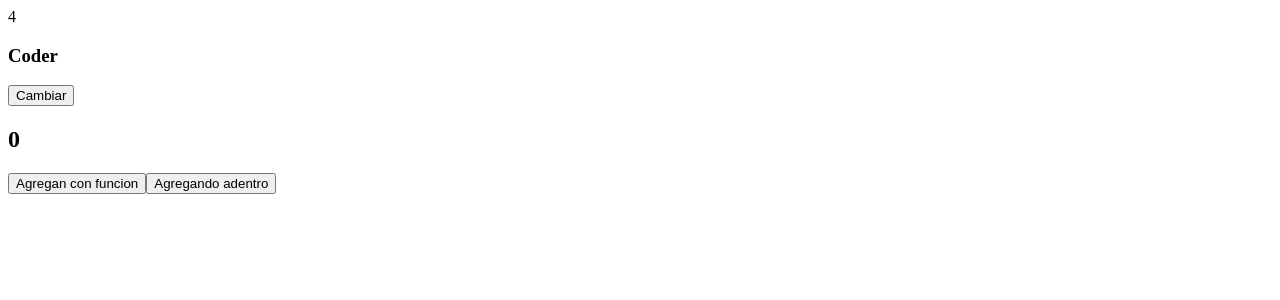
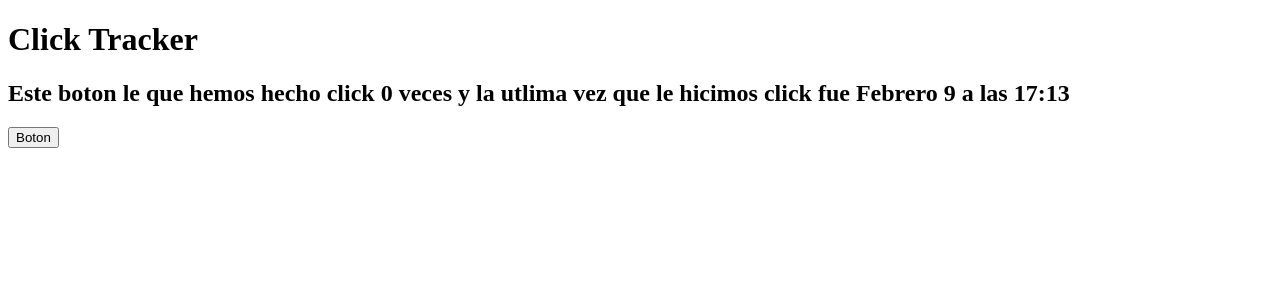
Before and after one commit to VictorCanas/e-commerce, a React (Vite) app: page / in a window 1280 px wide. Shown: the top 300 px of the page. Built offline with nearby package versions, Linux system fonts and the light colour scheme.

Commit message:
clicktracker exercise

```diff
--- a/src/App.jsx
+++ b/src/App.jsx
@@ -1,53 +1,20 @@
 import { useState } from "react";
 import React from "react";
-import ComponenteA from "./components/ComponenteA";
 
-const App = () => {
-  //TODO:PROPIDEADES-PROPS-EJEMPLO
-  //Aqui creamos una funcion que muestra en la consola
-  const comision = () => {
-    console.log("Comision 51100");
-  };
-
-  //Ejemplo de pasar children a padre - creo una funcion que recibe parametro valor
-  const tomarValor = (valor) => {
-    //El valor es 456 y viene de ComponenteA.jsx
-    console.log("el valor es: " + valor);
-  };
-
-  //TODO:USANDO HOOKS
-  //Coder es el valor incial
-  const [nombre, setNombre] = useState("Coder"); //Dentro de usestate se puede pasar cualquier tipo de datos
-  const [cantidad, setCantidad] = useState(0);
-
-  console.log(nombre);
-  //numero => variable
-  //setNumero => funcion modificadora
-  //setNmobre("House");
-
-  const sumando = () => {
-    setCantidad(cantidad + 1);
-  };
+function App() {
+  const [count, setCount] = useState(0)
+  const d = new Date();
 
   return (
-    <>
-      <ComponenteA
-        numero={4}
-        comision={comision}
-        esAlumno={true}
-        tomarValor={tomarValor}
-      />
-      <div>
-        <h3>{nombre}</h3>
-        <button onClick={() => setNombre("House")}>Cambiar</button>
-        <h2>{cantidad}</h2>
-        <button onClick={sumando}>Agregan con funcion </button>
-        <button onClick={() => setCantidad(cantidad + 1)}>
-          Agregando adentro
+
+     <div>
+        <h1>Click Tracker</h1>
+        <h2>Este boton le que hemos hecho click {count} veces y la utlima vez que le hicimos click fue
+        Febrero {d.getDate()} a las {d.getHours()}:{d.getMinutes()}</h2>
+        <button onClick={() => setCount(count + 1)}>Boton
         </button>
-      </div>
-    </>
-  );
-};
+    </div>
+  )
+}
 
-export default App;
+export default App
```
